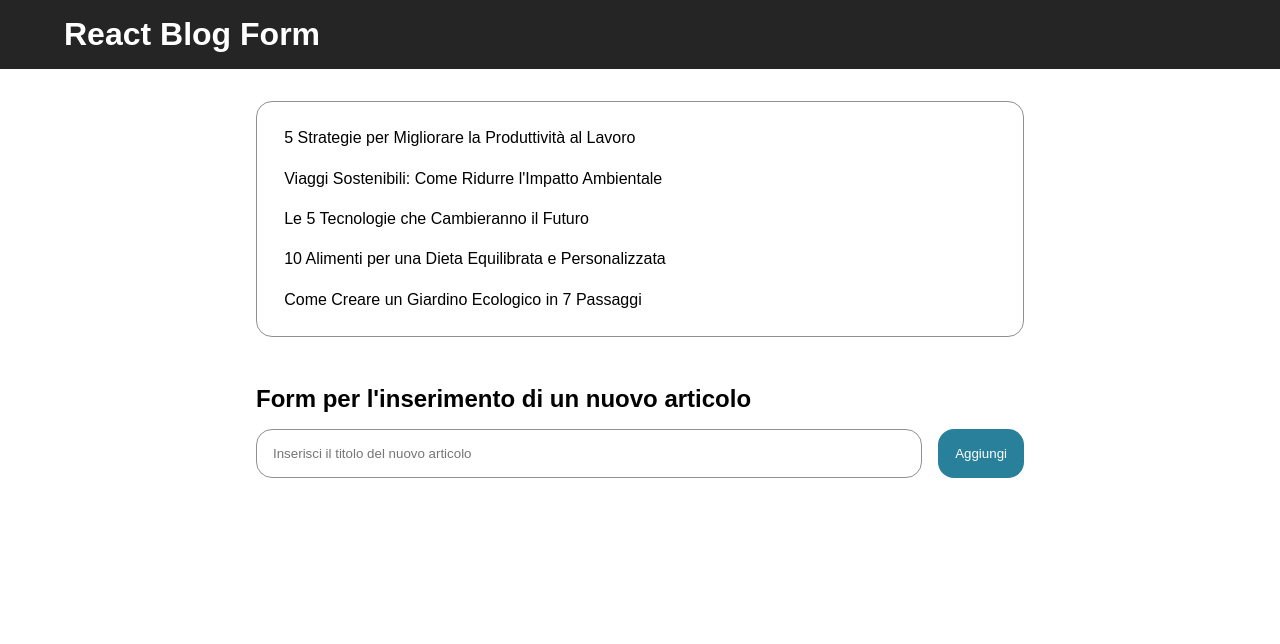
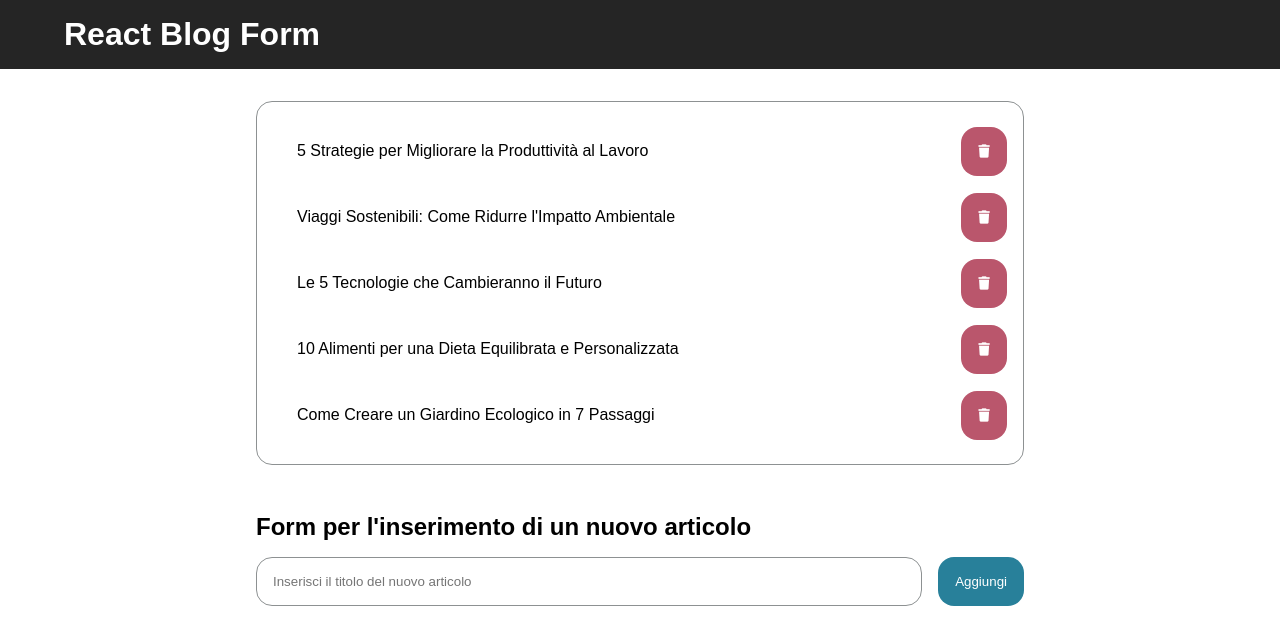
Before and after one commit to francescodelmonaco/react-form, a React (Vite) app: page / in a window 1280 px wide. Shown: the top 644 px of the page. Built offline with nearby package versions, Linux system fonts and the light colour scheme.

Commit message:
add: remove function

```diff
--- a/index.html
+++ b/index.html
@@ -5,6 +5,11 @@
   <meta charset="UTF-8" />
   <meta name="viewport" content="width=device-width, initial-scale=1.0" />
   <title>React Blog Form</title>
+
+  <!-- font awesome -->
+  <link rel="stylesheet" href="https://cdnjs.cloudflare.com/ajax/libs/font-awesome/6.7.2/css/all.min.css"
+    integrity="sha512-Evv84Mr4kqVGRNSgIGL/F/aIDqQb7xQ2vcrdIwxfjThSH8CSR7PBEakCr51Ck+w+/U6swU2Im1vVX0SVk9ABhg=="
+    crossorigin="anonymous" referrerpolicy="no-referrer" />
 </head>
 
 <body>
--- a/src/components/Form.jsx
+++ b/src/components/Form.jsx
@@ -10,22 +10,31 @@ const Form = () => {
     ]);
     const [title, setTitle] = useState("");
 
+    // funzione per aggiungere un articolo tramite form
     const addArticle = (e) => {
         e.preventDefault();
         setArticles([...articles, title]);
     };
 
-    // const handleSubmit = (event) => {
-    //     event.preventDefault();
-    //     alert("Articolo aggiunto!");
-    // };
+    // funzione per eliminare articolo nella lista
+    const removeArticle = (indexArticle) => {
+        const arrayClone = articles.filter((_, index) => index !== indexArticle);
+        return setArticles(arrayClone);
+    };
 
     return (
         <>
             <ul className="margin-60">
                 {
                     articles.map((article, index) => (
-                        <li key={index}>{article}</li>
+                        <>
+                            <div className="list-row">
+                                <li key={index}>{article}</li>
+                                <button className="remove-icon" onClick={() => removeArticle(index)}>
+                                    <i class="fa-solid fa-trash"></i>
+                                </button>
+                            </div>
+                        </>
                     ))
                 }
             </ul>
--- a/src/index.css
+++ b/src/index.css
@@ -14,6 +14,7 @@
     --color-light-gray: #ededed;
     --color-white: #fff;
     --color-blue: #28809a;
+    --color-red: #ba566c;
 }
 
 .margin-90 {
@@ -43,13 +44,19 @@ main {
 
 li {
     list-style: none;
-    padding: 0.7rem;
+    padding: 1.5rem;
 }
 
 ul {
     padding: 1rem;
     border: 1px solid var(--color-gray);
     border-radius: 1rem;
+}
+
+.list-row {
+    display: flex;
+    justify-content: space-between;
+    align-items: center;
 }
 
 /* form */
@@ -83,3 +90,7 @@ button {
     color: var(--color-white);
     cursor: pointer;
 }
+
+.remove-icon {
+    background-color: var(--color-red);
+}
```
